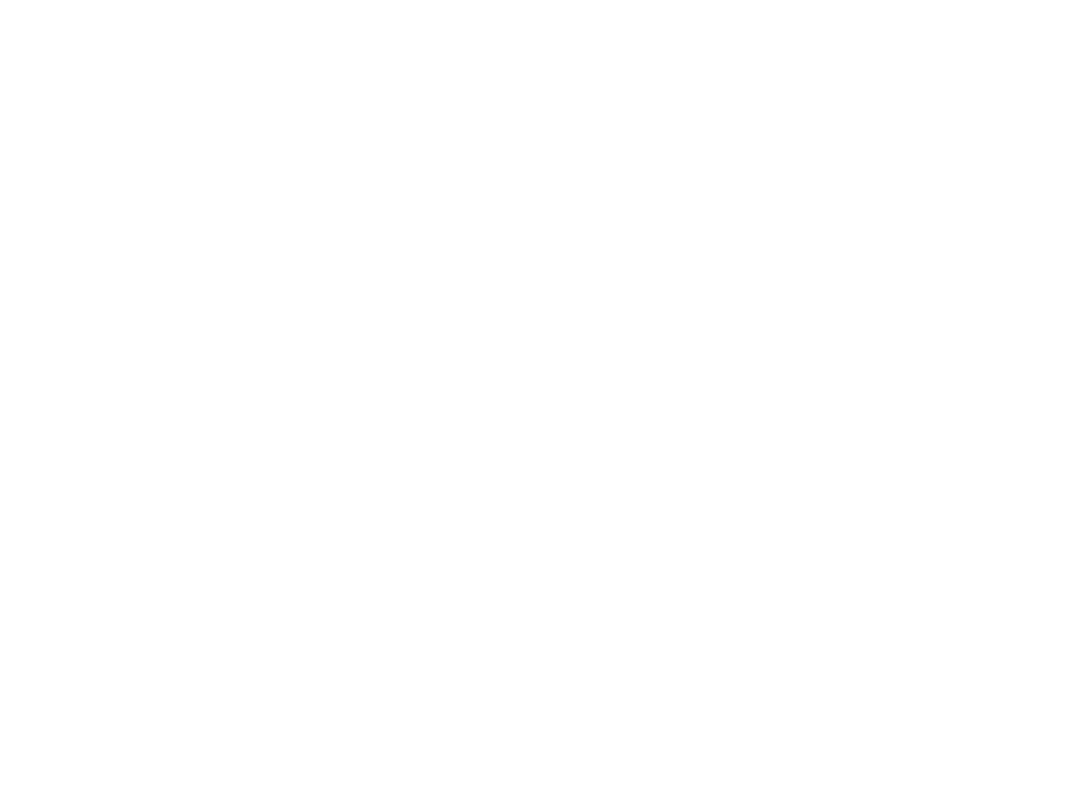
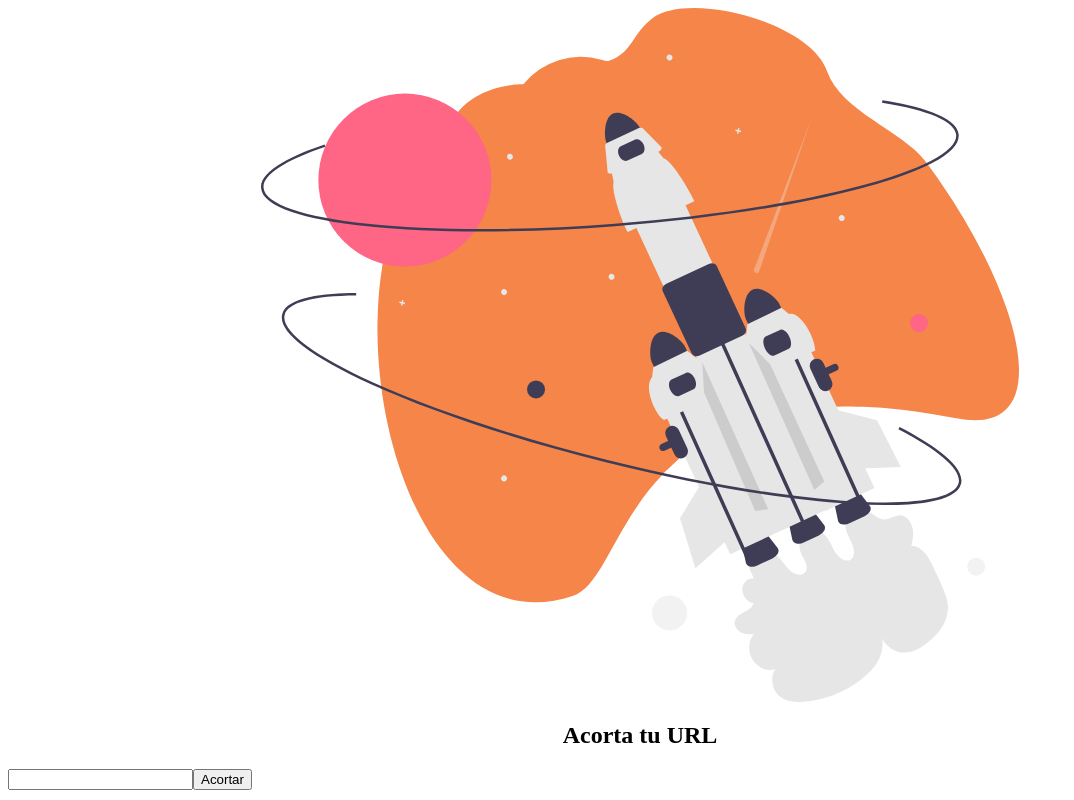
Before and after one commit to csanbardev/petit-front, a React (Vite) app: page / in a window 1280 px wide. Shown: the whole page, without its empty margins (0-1074 px from the left). Built offline with nearby package versions, Linux system fonts and the light colour scheme.

Commit message:
define main structure & components

```diff
--- a/src/App.jsx
+++ b/src/App.jsx
@@ -1,11 +1,16 @@
 
 import './App.css'
+import { Acortador } from './components/Acortador/Acortador'
+import { Banner } from './components/Banner/Banner'
+import { Nav } from './components/Nav/Nav'
 
 function App() {
 
   return (
     <>
-
+    <Nav />
+    <Banner />
+    <Acortador />
     </>
   )
 }
--- /dev/null
+++ b/src/components/Acortador/Acortador.jsx
@@ -0,0 +1,10 @@
+import { AcortarForm } from '../common/Forms/Forms'
+import './Acortador.css'
+
+export function Acortador() {
+  return(
+    <section id='acortador'>
+      <AcortarForm />
+    </section>
+  )
+}
--- /dev/null
+++ b/src/components/Banner/Banner.css
@@ -0,0 +1,12 @@
+#banner{
+  width: 100%;
+  display: flex;
+  flex-direction: column;
+  align-items: center;
+  justify-content: center;
+}
+
+.banner-img {
+  width: 60%;
+  max-width: 100%;
+}
--- /dev/null
+++ b/src/components/Banner/Banner.jsx
@@ -0,0 +1,11 @@
+import bannerImage from '../../assets/banner-image.svg'
+import './Banner.css'
+
+export function Banner(){
+  return(
+    <section id='banner'>
+      <img className='banner-img' src={bannerImage} alt="" />
+      <h1>Acorta tu URL</h1>
+    </section>
+  )
+}
--- /dev/null
+++ b/src/components/Nav/Nav.jsx
@@ -0,0 +1,7 @@
+
+export function Nav(){
+  return(
+    <>
+    </>
+  )
+}
--- /dev/null
+++ b/src/components/common/Forms/Forms.jsx
@@ -0,0 +1,9 @@
+
+export function AcortarForm() {
+  return (
+    <form action="">
+      <input type="url" />
+      <input type="submit" value="Acortar" />
+    </form>
+  )
+}
```
Also changed, not shown: src/assets/banner-image.svg (added), src/components/Acortador/Acortador.css (added).
